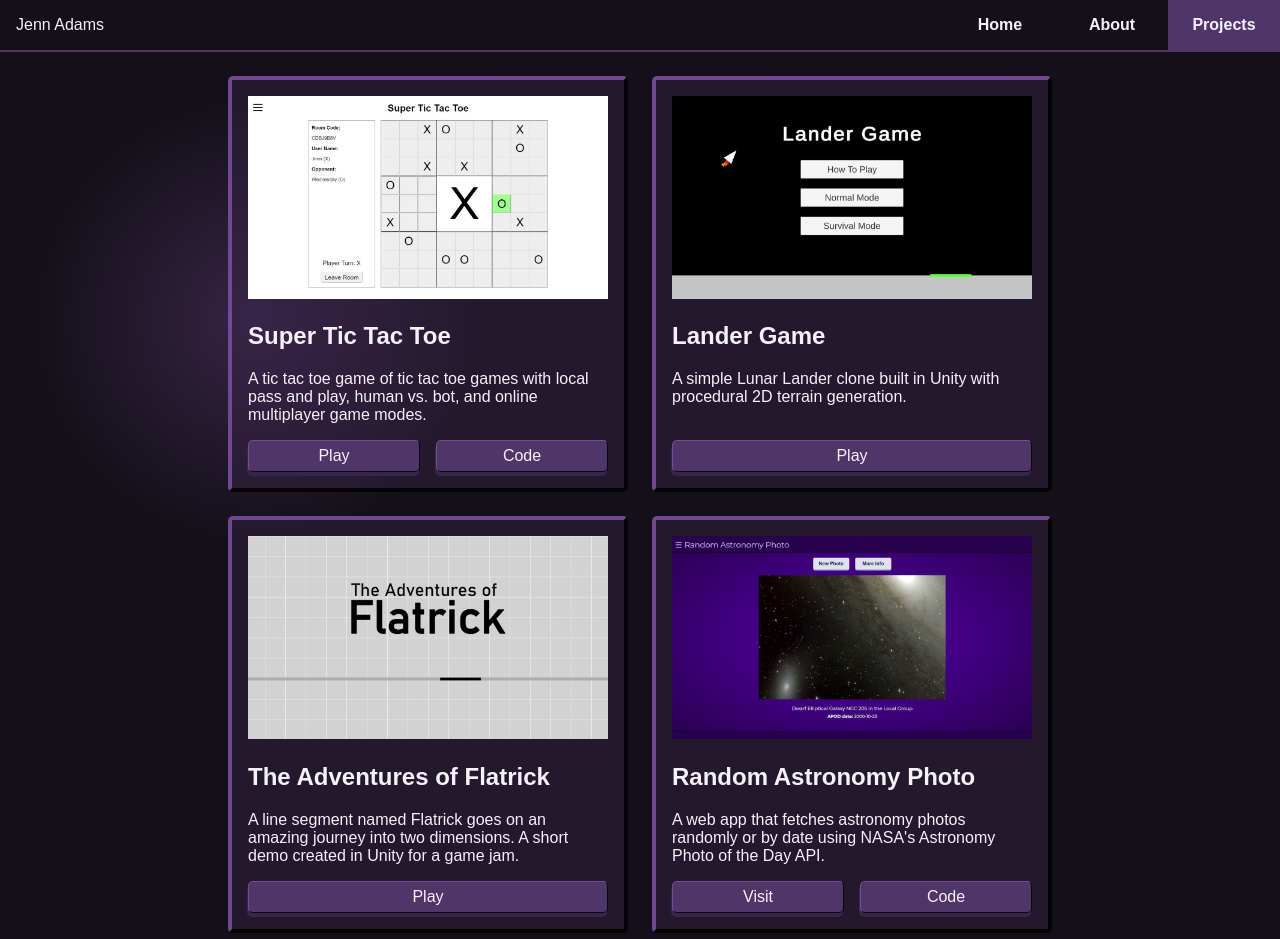
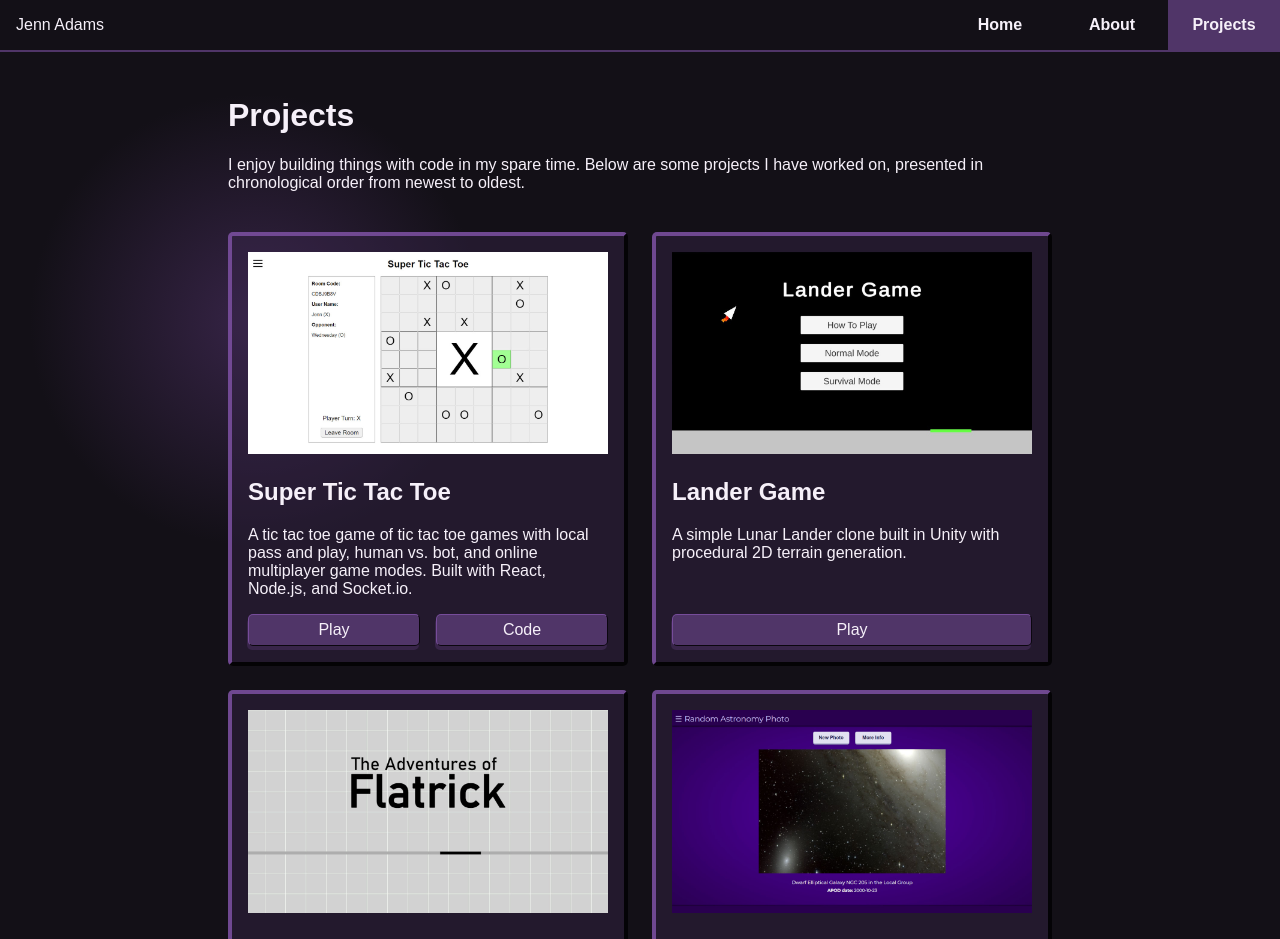
Before and after one commit to jennifercadams/jenn-adams-dev, a React (Vite) app: page /projects in a window 1280 px wide. Shown: the top 939 px of the page. Built offline with nearby package versions, Linux system fonts and the light colour scheme.

Commit message:
Add page description to Projects page; edit project descriptions

```diff
--- a/src/pages/ProjectsPage/ProjectsPage.css
+++ b/src/pages/ProjectsPage/ProjectsPage.css
@@ -7,6 +7,10 @@
     padding: 24px;
 }
 
+#description {
+    grid-column: 1 / -1;
+}
+
 @media (max-width: 432px) {
     #projects {
         display: flex;
--- a/src/pages/ProjectsPage/ProjectsPage.tsx
+++ b/src/pages/ProjectsPage/ProjectsPage.tsx
@@ -5,10 +5,14 @@ import "./ProjectsPage.css";
 const ProjectsPage = () => {
     return (
         <div id="projects">
+            <div id="description">
+                <h1>Projects</h1>
+                <p>I enjoy building things with code in my spare time. Below are some projects I have worked on, presented in chronological order from newest to oldest.</p>
+            </div>
             <ProjectCard
                 imgSrc="/assets/images/SuperTicTacToe.jpg"
                 title="Super Tic Tac Toe"
-                description="A tic tac toe game of tic tac toe games with local pass and play, human vs. bot, and online multiplayer game modes."
+                description="A tic tac toe game of tic tac toe games with local pass and play, human vs. bot, and online multiplayer game modes. Built with React, Node.js, and Socket.io."
                 action="Play"
                 externalUrl="https://super-tic-tac-toe-skai.onrender.com/"
                 codeUrl="https://github.com/jennifercadams/super-tic-tac-toe"
@@ -30,7 +34,7 @@ const ProjectsPage = () => {
             <ProjectCard
                 imgSrc="/assets/images/RandomAstronomyPhoto.jpg"
                 title="Random Astronomy Photo"
-                description="A web app that fetches astronomy photos randomly or by date using NASA's Astronomy Photo of the Day API."
+                description="My first React project: A web app that fetches astronomy photos randomly or by date using NASA's Astronomy Photo of the Day API."
                 action="Visit"
                 externalUrl="https://jennifercadams.github.io/Random-Astronomy-Photo/"
                 codeUrl="https://github.com/jennifercadams/Random-Astronomy-Photo"
```
